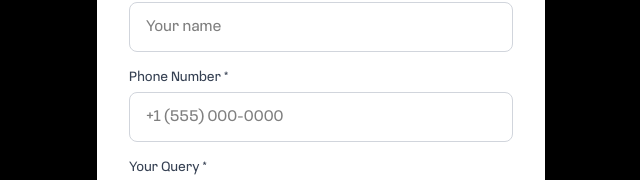
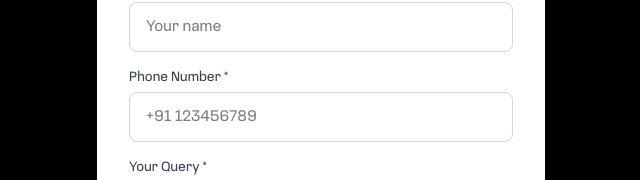
Before and after one commit to Mohfazam/Sol4U, a Next.js app: page / in a window 1280 px wide. Both pictures are taken after a click on the button "Talk To Us". Shown: the part 269-449 px from the top of the page, without its empty margins (319-959 px from the left). Built offline with nearby package versions, Linux system fonts and the light colour scheme.

Commit message:
Contatct Modal

```diff
--- a/src/Components/ContactModal.tsx
+++ b/src/Components/ContactModal.tsx
@@ -66,7 +66,7 @@ export const ContactModal = ({ isOpen, onClose }: any) => {
                             onChange={handleChange}
                             required
                             className="w-full px-4 py-3 border border-gray-300 rounded-lg focus:ring-2 focus:ring-[#8075ff] focus:border-transparent outline-none"
-                            placeholder="+1 (555) 000-0000"
+                            placeholder="+91 123456789"
                         />
                     </div>
 
```
